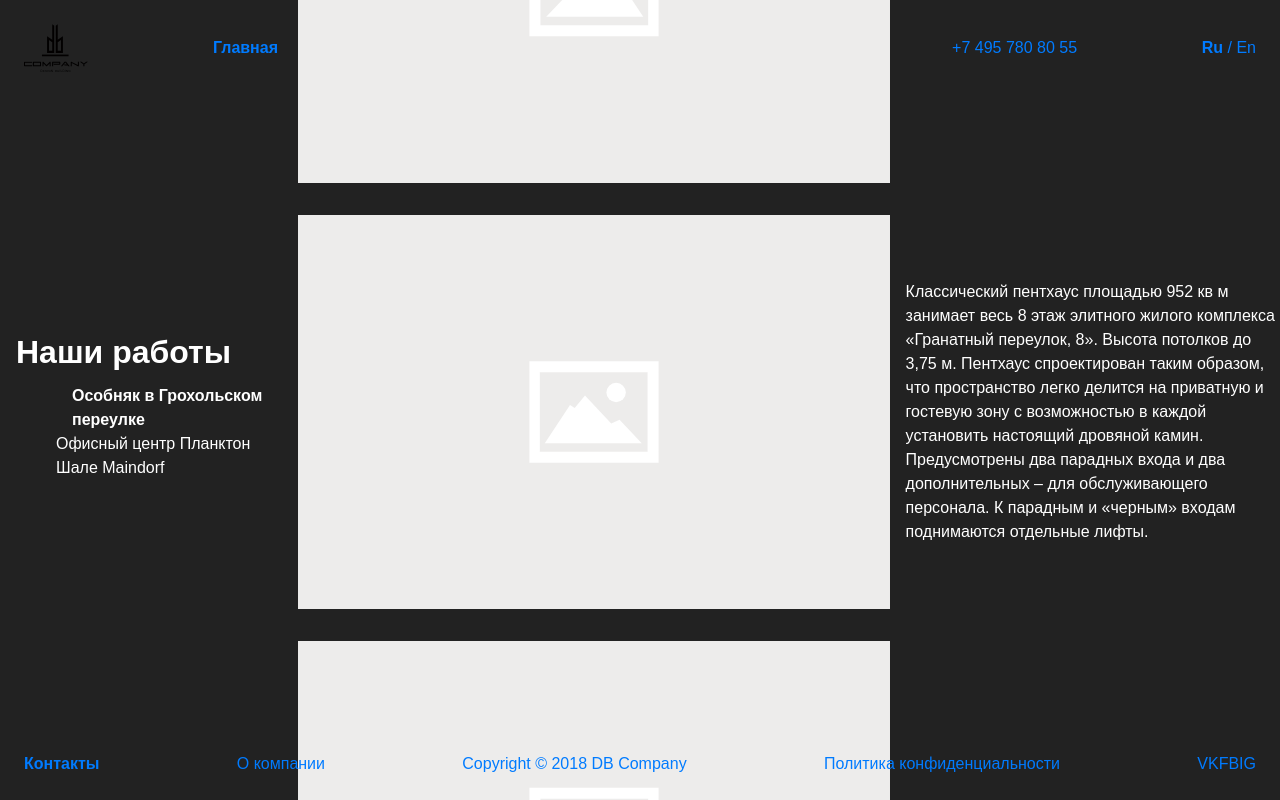
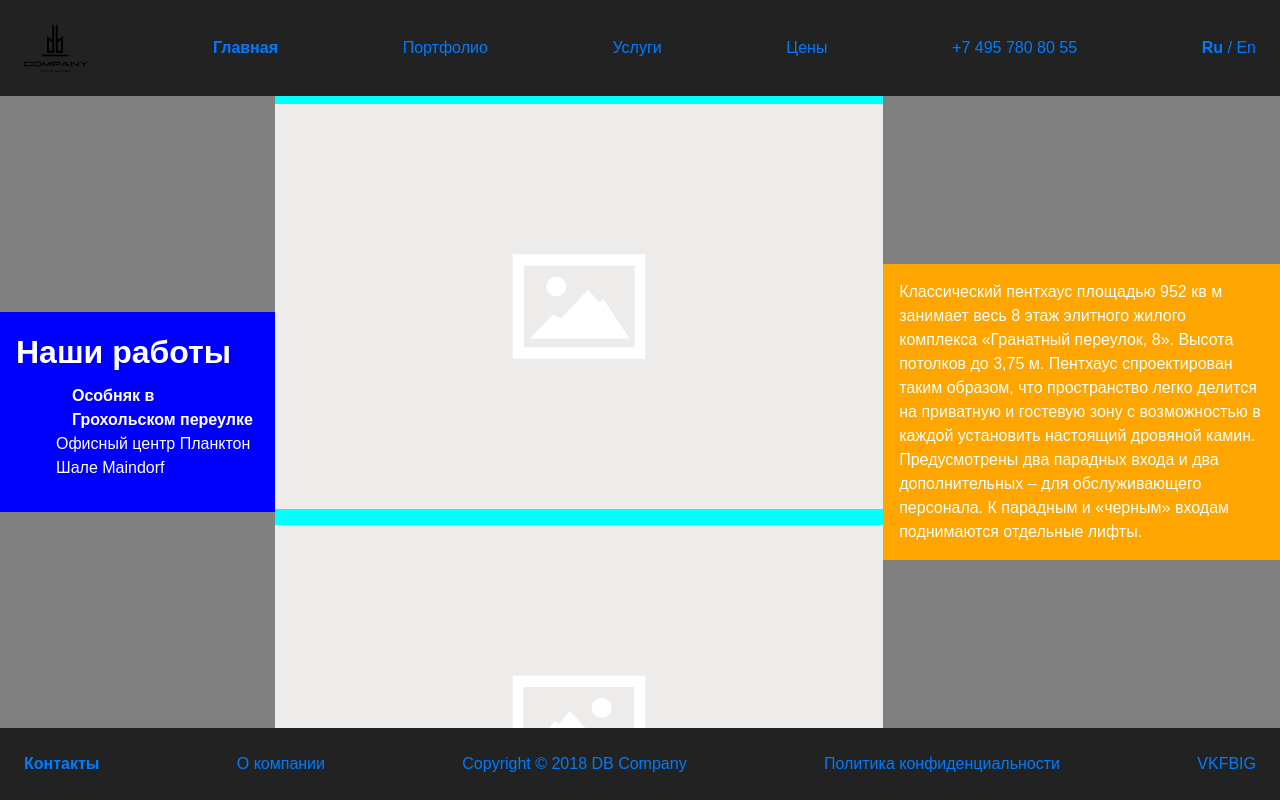
Before and after one commit to flipmotion/db, a React (Create React App) app: page /portfolio in a window 1280 px wide. Shown: the top 800 px of the page. Built offline with nearby package versions, Linux system fonts and the light colour scheme.

Commit message:
Debug layout

```diff
--- a/src/App.css
+++ b/src/App.css
@@ -15,20 +15,23 @@ body {
 }
 
 .DBSite-Header {
-  flex: 0 0 content;
+  flex: none;
 }
 
 .DBSite-Body {
+  display: flex;
+
   /* flex: 1 1 auto => flex: 1 1 0 and height: 0, see
   https://github.com/philipwalton/flexbugs/issues/197#issuecomment-378908438 */
-  flex: 1 1 0;
+  flex: auto;
   /* height: 0; */
 
+  /* otherwise min sizes are content dimensions */
   /* https://github.com/philipwalton/flexbugs#flexbug-1 */
   min-height: 0;
   min-width: 0;
 }
 
 .DBSite-Footer {
-  flex: 0 0 content;
+  flex: none;
 }
--- /dev/null
+++ b/src/components/CameraRoll/index.css
@@ -0,0 +1,15 @@
+.CameraRoll-Image {
+  padding-top: 0.5rem;
+  padding-bottom: 0.5rem;
+  width: 100%;
+}
+
+.CameraRoll-Container {
+  height: 100%;
+  /* width: 100%; */
+  overflow: hidden;
+  /* position: absolute;
+  top: 0;
+  bottom: 0; */
+  background-color: aqua;
+}
--- a/src/components/CameraRoll/index.js
+++ b/src/components/CameraRoll/index.js
@@ -1,5 +1,5 @@
 import React from 'react';
-import './index.scss';
+import './index.css';
 
 class CameraRoll extends React.Component {
   render() {
@@ -7,7 +7,7 @@ class CameraRoll extends React.Component {
       <img key={index} src={image} className="CameraRoll-Image" />
     ));
 
-    return <div>{Images}</div>;
+    return <div className="CameraRoll-Container">{Images}</div>;
   }
 }
 
--- a/src/components/CameraRoll/index.scss
+++ /dev/null
@@ -1,4 +0,0 @@
-.CameraRoll-Image {
-  padding: 1rem;
-  width: 100%;
-}
--- a/src/components/PortfolioPage/index.css
+++ b/src/components/PortfolioPage/index.css
@@ -1,24 +1,27 @@
 .Portfolio {
   align-items: center;
   display: flex;
-  height: 100%;
-  /* width: 100%;
-  background-color: grey; */
+  background-color: grey;
 }
 
 .Portfolio-ListArea {
   flex: 20;
   padding: 1rem;
-  /* height: 30%;
-  background-color: blue; */
+  /* height: 30%; */
+  background-color: blue;
 }
 
 .Portfolio-RollArea {
-  /* background-color: red; */
+  background-color: red;
   flex: 50;
+  display: flex;
+  /* min-height: 0; */
+  height: 100%;
+  overflow: hidden;
 }
 
 .Portfolio-DescriptionArea {
   flex: 30;
-  /* background-color: orange; */
+  padding: 1rem;
+  background-color: orange;
 }
--- a/src/components/WelcomePage/index.css
+++ b/src/components/WelcomePage/index.css
@@ -1,7 +1,6 @@
 .DBPageContainer {
   align-items: center;
   display: flex;
-  height: 100%;
 }
 
 .DBPageContainer-Left {
@@ -11,7 +10,6 @@
 
 .DBPageContainer-Right {
   flex: 60;
-  height: 100%;
 }
 
 .DBPageContainer-Image {
```
